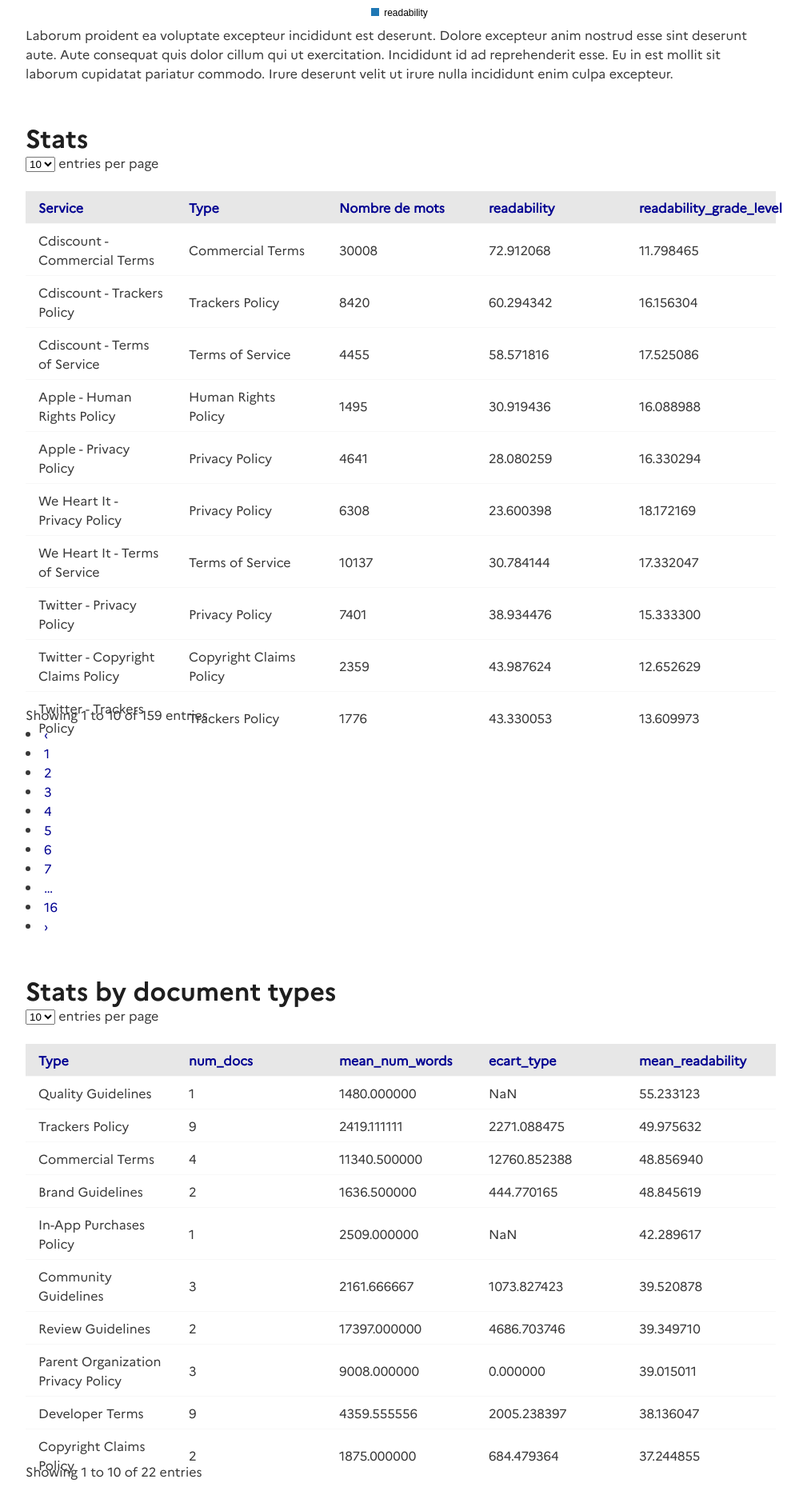
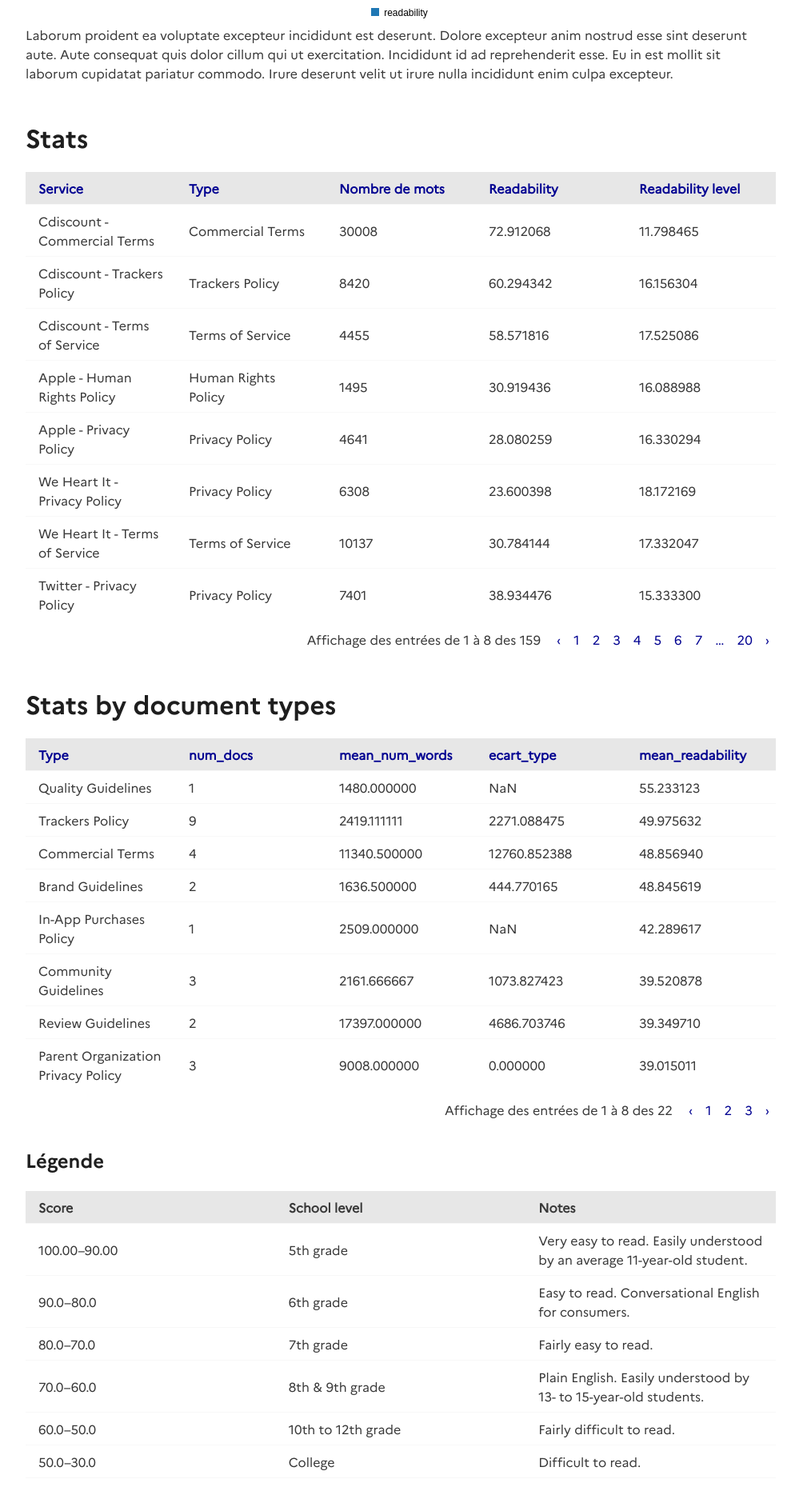
Before and after one commit to ambanum/disinfo.quaidorsay.fr, a Jekyll site: the page built from _pages/fr/cgus-experimentations.md, in a window 1280 px wide. Shown: the part 772-2631 px from the top of the page at 80% size, without its empty margins (139-1148 px from the left). Built offline with Jekyll 4.4.1, drawn with Linux system fonts in a browser that asks for light colours; comment, search, counter and statistics services are not loaded.

Commit message:
Improve datatables

```diff
--- a/_data/translations/cgus.yml
+++ b/_data/translations/cgus.yml
@@ -11,3 +11,7 @@
   button-href:
     fr: https://github.com/ambanum/CGUs
     en: https://github.com/ambanum/CGUs
+datatables:
+  info:
+    fr: Affichage des entrées de {start} à {end} des {rows}
+    en: Showing {start} to {end} of {rows} entries
--- a/_layouts/default.html
+++ b/_layouts/default.html
@@ -20,10 +20,6 @@
 		{% for jsFile in page.js_files %}
 			<script type="text/javascript" src="{{ jsFile | absolute_url }}"></script>
 		{% endfor %}
-
-		<script src="https://d3js.org/d3.v5.min.js" charset="utf-8"></script>
-		<script src="https://cdnjs.cloudflare.com/ajax/libs/c3/0.7.20/c3.min.js"></script>
-
 	</head>
 
 	<body>
--- a/_pages/fr/cgus-experimentations.md
+++ b/_pages/fr/cgus-experimentations.md
@@ -33,8 +37,8 @@
 		<th>Service</th>
 		<th>Type</th>
 		<th>Nombre de mots</th>
-		<th>readability</th>
-		<th>readability_grade_level</th>
+		<th>Readability</th>
+		<th>Readability level</th>
 		</tr>
 	</thead>
 	<tbody>
--- /dev/null
+++ b/_sass/components/datatables.scss
@@ -0,0 +1,20 @@
+.dataTable-bottom{
+	display:flex;
+	margin-top: 12px;
+}
+
+.dataTable-info{
+	flex-grow: 1;
+    text-align: right;
+}
+
+.dataTable-pagination{
+	display: flex;
+	margin-left: 12px;
+
+	li{
+		list-style: none;
+		display: inline-block;
+		margin:0 8px;
+	}
+}
--- a/assets/css/style.scss
+++ b/assets/css/style.scss
@@ -35,3 +35,4 @@
 @import "./components/summary.scss";
 @import "./components/ctabloc.scss";
 @import "./components/chart.scss";
+@import "./components/datatables.scss";
--- a/assets/js/cgus/datatables.js
+++ b/assets/js/cgus/datatables.js
@@ -2,7 +2,11 @@
 	document.querySelectorAll('.datatables').forEach(function(el){
 		let datatable = new simpleDatatables.DataTable(el, {
 			searchable: false,
-			fixedHeight: true
+			perPage: 8,
+			perPageSelect: false,
+			labels: {
+				info: infoLabel
+			}
 		});
 	});
 });
```
Also changed, not shown: other parts of _pages/fr/cgus-experimentations.md (+4 -0 lines).
